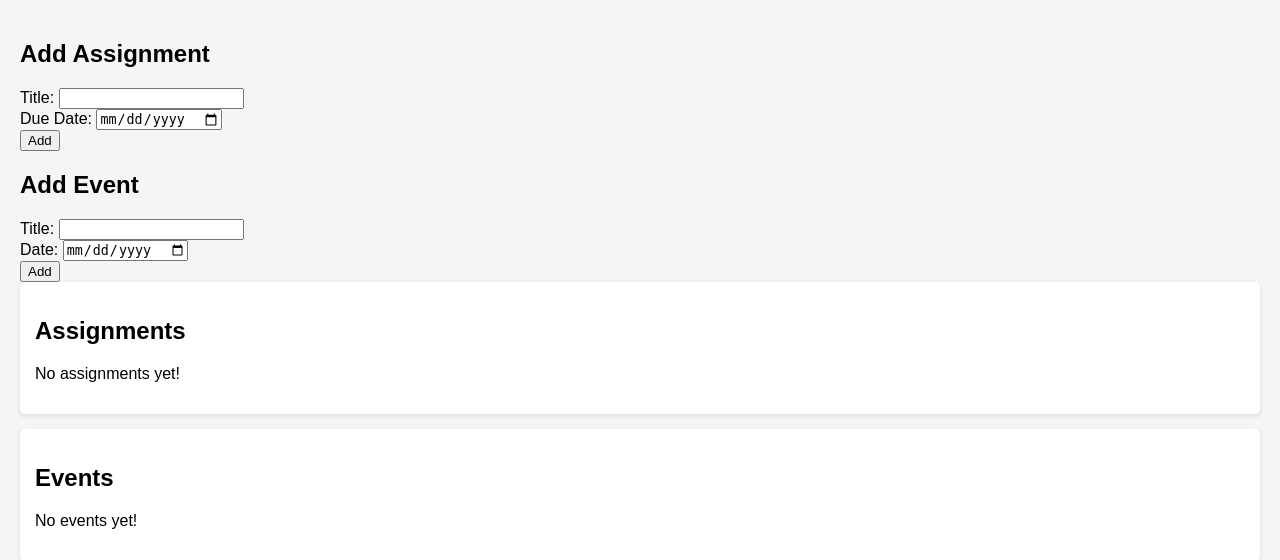
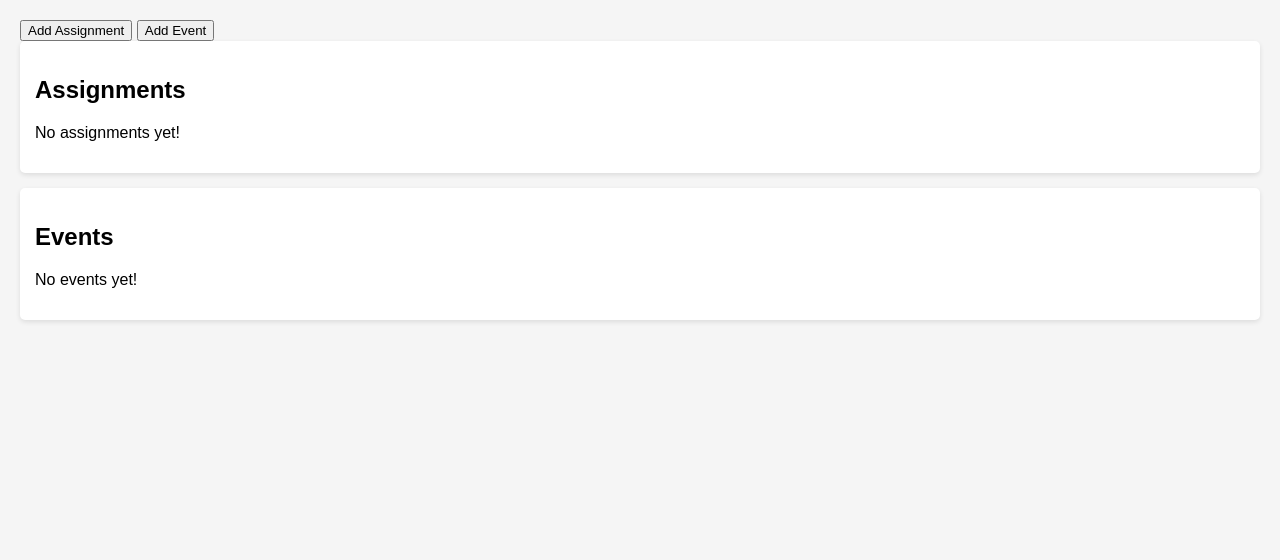
Before and after one commit to VatUpa28/myPlanner, a Flask app: template templates/dashboard.html in a window 1280 px wide. Shown: the part 77-637 px from the top of the page. Run offline with Flask 3, Linux system fonts and the light colour scheme; the template is opened without the code that fills it, so the values that code supplies are empty.

Commit message:
Add modal feature for add assignment and add event. Rewrite parts of code for better readability

```diff
--- a/app.py
+++ b/app.py
@@ -6,11 +6,9 @@ from flask import Flask, render_template, request, redirect, url_for
 
 app = Flask(__name__)
 
-# Ensure database folder exists
 if not os.path.exists("database"):
     os.makedirs("database")
 
-# Path to database
 db_path = "database/myPlanner.db"
 
 def init_db():
@@ -20,7 +18,7 @@ def init_db():
     c.execute('''
         CREATE TABLE IF NOT EXISTS assignments (
             id INTEGER PRIMARY KEY AUTOINCREMENT,
-            title TEXT NOT NULL,
+            name TEXT NOT NULL,
             due_date TEXT
         )
     ''')
@@ -41,11 +39,9 @@ def dashboard():
     conn = sqlite3.connect(db_path)
     c = conn.cursor()
 
-    # Get all assignments
-    c.execute("SELECT id, title, due_date FROM assignments")
+    c.execute("SELECT id, name, due_date FROM assignments")
     assignments = c.fetchall()
 
-    # Get all events
     c.execute("SELECT id, name, date FROM events")
     events = c.fetchall()
 
@@ -55,17 +51,12 @@ def dashboard():
 
 @app.route("/add-assignment", methods=["POST"])
 def add_assignment():
-    title = request.form["title"]
+    name = request.form["name"]
     due_date = request.form["due_date"]
 
     conn = sqlite3.connect(db_path)
     c = conn.cursor()
-
-    c.execute(
-        "INSERT INTO assignments (title, due_date) VALUES (?, ?)",
-        (title, due_date)
-    )
-
+    c.execute("INSERT INTO assignments (name, due_date) VALUES (?, ?)", (name, due_date))
     conn.commit()
     conn.close()
 
@@ -78,14 +69,9 @@ def add_event():
 
     conn = sqlite3.connect(db_path)
     c = conn.cursor()
-
-    c.execute(
-        "INSERT INTO events (name, date) VALUES (?, ?)",
-        (name, date)
-    )
-
+    c.execute("INSERT INTO events (name, date) VALUES (?, ?)", (name, date))
     conn.commit()
-    conn.close
+    conn.close()
 
     return redirect(url_for("dashboard"))
 
@@ -93,56 +79,42 @@ def add_event():
 def delete_assignment(id):
     conn = sqlite3.connect(db_path)
     c = conn.cursor()
-
-    c.execute("DELETE FROM assignments WHERE id = ?", (id, ))
-
+    c.execute("DELETE FROM assignments WHERE id = ?", (id,))
     conn.commit()
     conn.close()
-
     return redirect(url_for("dashboard"))
 
 @app.route("/delete-events/<int:id>", methods=["POST"])
 def delete_event(id):
     conn = sqlite3.connect(db_path)
     c = conn.cursor()
-
-    c.execute("DELETE FROM events WHERE id = ?", (id, ))
-
+    c.execute("DELETE FROM events WHERE id = ?", (id,))
     conn.commit()
     conn.close()
-
     return redirect(url_for("dashboard"))
 
 @app.route("/update-assignments/<int:id>", methods=["POST"])
 def update_assignment(id):
+    name = request.form["name"]
+    due_date = request.form["due_date"]
+
     conn = sqlite3.connect(db_path)
     c = conn.cursor()
-
-    title = request.form["title"]
-    due_date = request.form["due_date"]
-
-    c.execute("UPDATE assignments SET title = ?, due_date = ? WHERE id = ?",
-              (title, due_date, id))
-
+    c.execute("UPDATE assignments SET name = ?, due_date = ? WHERE id = ?", (name, due_date, id))
     conn.commit()
     conn.close()
-
     return redirect(url_for("dashboard"))
 
 @app.route("/update-events/<int:id>", methods=["POST"])
 def update_event(id):
-    conn = sqlite3.connect(db_path)
-    c = conn.cursor()
-
     name = request.form["name"]
     date = request.form["date"]
 
-    c.execute("UPDATE events SET name = ?, date = ? WHERE id = ?",
-              (name, date, id))
-
+    conn = sqlite3.connect(db_path)
+    c = conn.cursor()
+    c.execute("UPDATE events SET name = ?, date = ? WHERE id = ?", (name, date, id))
     conn.commit()
     conn.close()
-
     return redirect(url_for("dashboard"))
 
 if __name__ == "__main__":
--- a/static/js/main.js
+++ b/static/js/main.js
@@ -1 +1,36 @@
-// Starter JS for myPlanner
+const addAssignmentBtn = document.getElementById("AddAssignmentBtn");
+const addAssignmentModal = document.getElementById("AddAssignmentModal");
+const closeAssignmentModal = addAssignmentModal.querySelector(".close");
+
+addAssignmentBtn.addEventListener("click", () => {
+    addAssignmentModal.style.display = "block";
+});
+
+closeAssignmentModal.addEventListener("click", () => {
+    addAssignmentModal.style.display = "none";
+});
+
+window.addEventListener("click", (e) => {
+    if (e.target === addAssignmentModal) {
+        addAssignmentModal.style.display = "none";
+    }
+});
+
+
+const addEventBtn = document.getElementById("AddEventBtn");
+const addEventModal = document.getElementById("AddEventModal");
+const closeEventModal = addEventModal.querySelector(".close");
+
+addEventBtn.addEventListener("click", () => {
+    addEventModal.style.display = "block";
+});
+
+closeEventModal.addEventListener("click", () => {
+    addEventModal.style.display = "none";
+});
+
+window.addEventListener("click", (e) => {
+    if (e.target === addEventModal) {
+        addEventModal.style.display = "none";
+    }
+});
--- a/templates/base.html
+++ b/templates/base.html
@@ -1,13 +1,11 @@
-<!DOCTYPE html>
+<!doctype html>
 <html>
   <head>
     <title>myPlanner</title>
+    <link rel="stylesheet" href="{{ url_for('static', filename='css/style.css') }}">
   </head>
-  <link
-    rel="stylesheet"
-    href="{{ url_for('static', filename='css/style.css') }}"
-  />
   <body>
     {% block content %}{% endblock %}
+    <script src="{{ url_for('static', filename='js/main.js') }}"></script>
   </body>
 </html>
--- a/templates/dashboard.html
+++ b/templates/dashboard.html
@@ -1,48 +1,12 @@
-{% extends "base.html" %} {% block content %}
+{% extends "base.html" %}
+{% block content %}
 <header>
   <h1>Planner Dashboard</h1>
 </header>
 
 <main>
-  <div>
-    <h2>Add Assignment</h2>
-
-    <form method="POST" action="/add-assignment">
-      <label>
-        Title:
-        <input type="text" name="title" required />
-      </label>
-      <br />
-
-      <label>
-        Due Date:
-        <input type="date" name="due_date" />
-      </label>
-      <br />
-
-      <button type="submit">Add</button>
-    </form>
-  </div>
-
-  <div>
-    <h2>Add Event</h2>
-
-    <form action="/add-event" method="post">
-      <label>
-        Title:
-        <input type="text" name="name" required />
-      </label>
-      <br />
-
-      <label>
-        Date:
-        <input type="date" name="date" />
-      </label>
-      <br />
-
-      <button type="submit">Add</button>
-    </form>
-  </div>
+  <button id="AddAssignmentBtn">Add Assignment</button>
+  <button id="AddEventBtn">Add Event</button>
 
   <div class="card">
     <h2>Assignments</h2>
@@ -50,18 +14,14 @@
     <ul>
       {% for a in assignments %}
       <li>
-        {{ a[0] }} - {{ a[1] }}
-        <form
-          action="{{ url_for('delete_assignment', id=a[0]) }}"
-          method="POST"
-          style="display: inline"
-        >
+        {{ a[1] }} - {{ a[2] }}
+        <form action="{{ url_for('delete_assignment', id=a[0]) }}" method="POST" style="display:inline;">
           <button type="submit">Delete</button>
         </form>
-        <form method="POST" action="{{ url_for('update_assignment', id=a[0]) }}">
-        <input type="text" name="title" value="{{ a[1] }}" required>
-        <input type="date" name="due_date" value="{{ a[2] }}">
-        <button type="submit">Update</button>
+        <form method="POST" action="{{ url_for('update_assignment', id=a[0]) }}" style="display:inline;">
+          <input type="text" name="name" value="{{ a[1] }}" required>
+          <input type="date" name="due_date" value="{{ a[2] }}">
+          <button type="submit">Update</button>
         </form>
       </li>
       {% endfor %}
@@ -75,20 +35,16 @@
     <h2>Events</h2>
     {% if events %}
     <ul>
-      {% for a in events %}
+      {% for e in events %}
       <li>
-        {{ a[0] }} - {{ a[1] }}
-        <form
-          action="{{ url_for('delete_event', id=a[0]) }}"
-          method="POST"
-          style="display: inline"
-        >
+        {{ e[1] }} - {{ e[2] }}
+        <form action="{{ url_for('delete_event', id=e[0]) }}" method="POST" style="display:inline;">
           <button type="submit">Delete</button>
         </form>
-        <form method="POST" action="{{ url_for('update_event', id=a[0]) }}">
-        <input type="text" name="name" value="{{ a[1] }}" required>
-        <input type="date" name="date" value="{{ a[2] }}">
-        <button type="submit">Update</button>
+        <form method="POST" action="{{ url_for('update_event', id=e[0]) }}" style="display:inline;">
+          <input type="text" name="name" value="{{ e[1] }}" required>
+          <input type="date" name="date" value="{{ e[2] }}">
+          <button type="submit">Update</button>
         </form>
       </li>
       {% endfor %}
@@ -97,5 +53,33 @@
     <p>No events yet!</p>
     {% endif %}
   </div>
+
+  <div id="AddAssignmentModal" class="modal">
+    <div class="modal-content">
+      <span class="close">&times;</span>
+      <h2>Add Assignment</h2>
+      <form action="{{ url_for('add_assignment') }}" method="POST">
+        <label for="name">Assignment:</label>
+        <input type="text" id="name" name="name" required>
+        <label for="due_date">Due Date:</label>
+        <input type="date" id="due_date" name="due_date" required>
+        <button type="submit">Add</button>
+      </form>
+    </div>
+  </div>
+
+  <div id="AddEventModal" class="modal">
+    <div class="modal-content">
+      <span class="close">&times;</span>
+      <h2>Add Event</h2>
+      <form action="{{ url_for('add_event') }}" method="POST">
+        <label for="name">Name:</label>
+        <input type="text" id="name" name="name" required>
+        <label for="date">Date:</label>
+        <input type="date" name="date" id="date" required>
+        <button type="submit">Add</button>
+      </form>
+    </div>
+  </div>
 </main>
 {% endblock %}
```
Also changed, not shown: static/css/style.css (+35 -0 lines).
